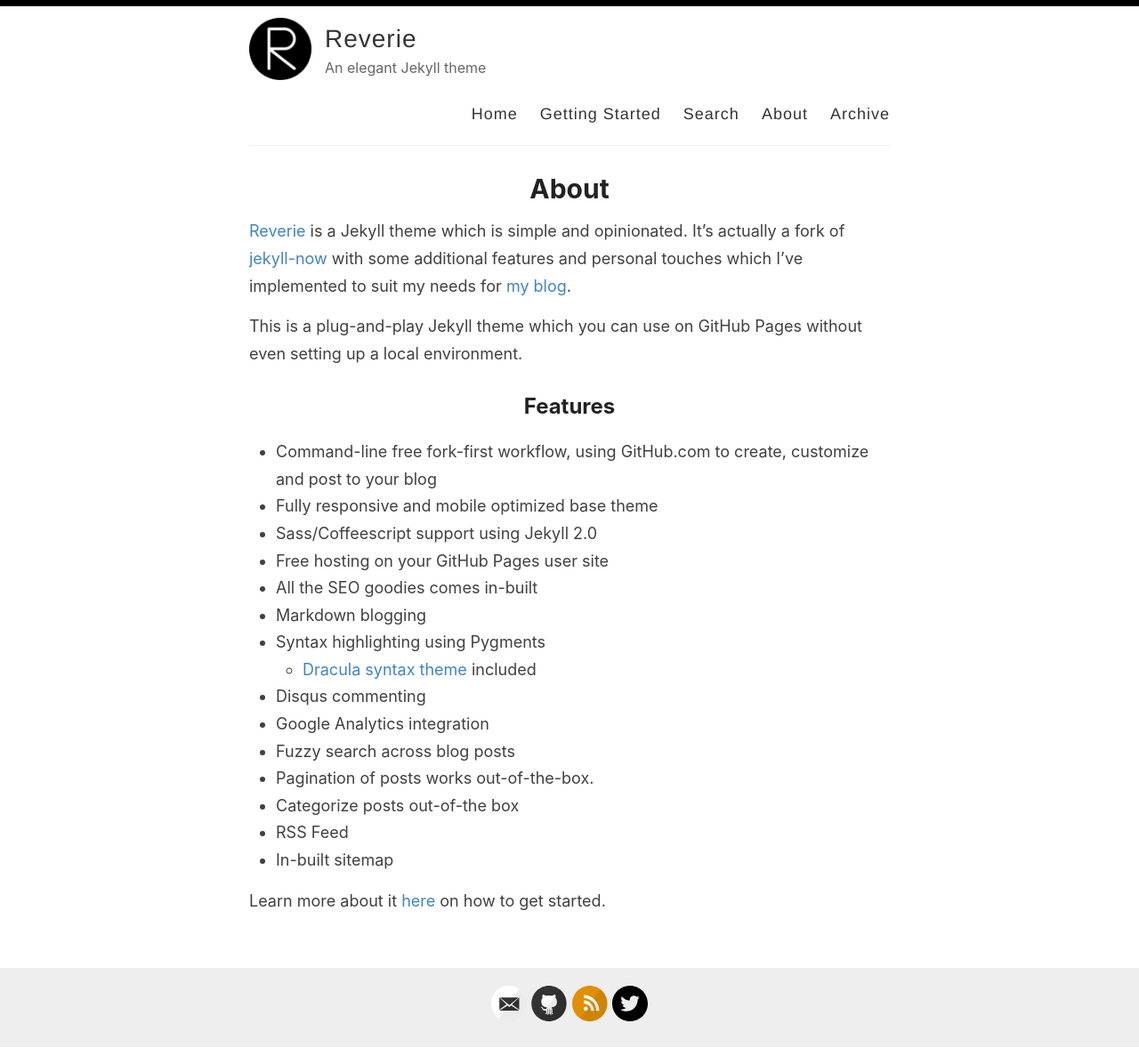
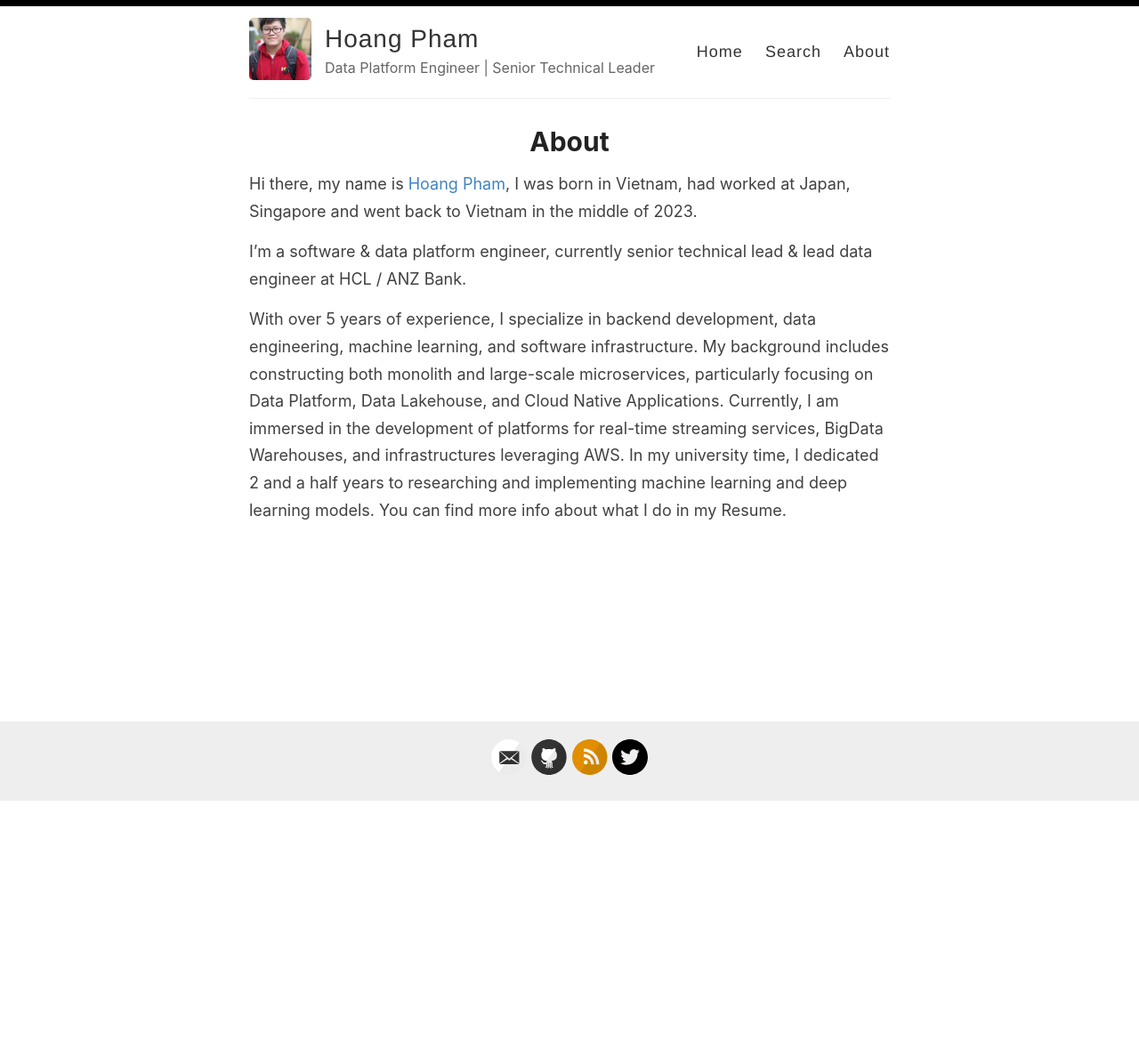
Before and after one commit to PhVHoang/phvhoang.github.io, a Jekyll site: the page built from _pages/about.md, in a window 1280 px wide. Shown: the whole page at 89% size. Built offline with Jekyll 4.4.1, drawn with Linux system fonts in a browser that asks for light colours; after the commit the page ends 901 px from its top, so only the background shows below that.

Commit message:
feat: add my info (#2)
* feat: add my info

Signed-off-by: Hoang Pham <a2k40pbc@gmail.com>

```diff
--- a/_config.yml
+++ b/_config.yml
@@ -3,16 +3,16 @@
 #
 
 # Name of your site (displayed in the header)
-name: Reverie
+name: Hoang Pham
 
 # Name of the author
-author: Amit Merchant
+author: Hoang Pham
 
 # Short bio or description (displayed in the header)
-description: An elegant Jekyll theme
+description: Data Platform Engineer | Senior Technical Leader
 
 # URL of your avatar or profile pic (you could use your GitHub profile pic)
-avatar: /images/reverie.png
+avatar: /images/avatar.png
 
 #
 # Flags below are optional
@@ -21,15 +21,15 @@ avatar: /images/reverie.png
 # Includes an icon in the footer for each username you enter
 footer-links:
   dribbble:
-  email: amit.d.merchant@gmail.com
+  email: phamhoang.hedspi@gmail.com
   facebook:
   flickr:
-  github: amitmerchant1990/reverie
+  github: https://github.com/PhVHoang
   instagram:
   linkedin:
   pinterest:
   rss: rss
-  twitter: amit_merchant
+  twitter: hoangphammmmm
   stackoverflow:
   youtube: # channel/<your_long_string> or user/<user-name>
   googleplus: # anything in your profile username that comes after plus.google.com/
--- a/_layouts/default.html
+++ b/_layouts/default.html
@@ -29,10 +29,10 @@
 
             <nav>
               <a href="{{ site.baseurl }}/">Home</a>
-              <a href="{{ site.baseurl }}/getting-started">Getting Started</a>
+<!--              <a href="{{ site.baseurl }}/getting-started">Getting Started</a>-->
               <a href="{{ site.baseurl }}/search">Search</a>
               <a href="{{ site.baseurl }}/about">About</a>
-              <a href="{{ site.baseurl }}/archive">Archive</a>
+<!--              <a href="{{ site.baseurl }}/archive">Archive</a>-->
             </nav>
           </header>
         </div>
--- a/_pages/about.md
+++ b/_pages/about.md
@@ -4,26 +4,9 @@ title: About
 permalink: /about/
 ---
 
-[Reverie](https://github.com/amitmerchant1990/reverie) is a Jekyll theme which is simple and opinionated. It's actually a fork of [jekyll-now](https://github.com/barryclark/jekyll-now) with some additional features and personal touches which I've implemented to suit my needs for [my blog](https://www.amitmerchant.com).
+Hi there, my name is [Hoang Pham](https://www.linkedin.com/in/hoang-pham-770010128/), I was born in Vietnam, had worked at Japan, Singapore and went back to Vietnam in the middle of 2023.
 
-This is a plug-and-play Jekyll theme which you can use on GitHub Pages without even setting up a local environment.
+I'm a software & data platform engineer, currently senior technical lead & lead data engineer at HCL / ANZ Bank.
 
-## Features
-
-- Command-line free fork-first workflow, using GitHub.com to create, customize and post to your blog
-- Fully responsive and mobile optimized base theme
-- Sass/Coffeescript support using Jekyll 2.0
-- Free hosting on your GitHub Pages user site
-- All the SEO goodies comes in-built
-- Markdown blogging
-- Syntax highlighting using Pygments
-    - [Dracula syntax theme](https://draculatheme.com/) included
-- Disqus commenting
-- Google Analytics integration
-- Fuzzy search across blog posts
-- Pagination of posts works out-of-the-box.
-- Categorize posts out-of-the box
-- RSS Feed
-- In-built sitemap
-
-Learn more about it [here](https://github.com/amitmerchant1990/reverie) on how to get started.
+With over 5 years of experience, I specialize in backend development, data engineering, machine learning, and software infrastructure. My background includes constructing both monolith and large-scale microservices, particularly focusing on Data Platform, Data Lakehouse, and Cloud Native Applications. Currently, I am immersed in the development of platforms for real-time streaming services, BigData Warehouses, and infrastructures leveraging AWS. In my university time, I dedicated 2 and a half years to researching and implementing machine learning and deep learning models.
+You can find more info about what I do in my Resume.
```
Also changed, not shown: _posts/2019-02-13-introducing-reverie-jekyll-theme.md (deleted, +0 -85 lines), _posts/2019-08-08-no-title-posts.md (deleted, +0 -6 lines), _posts/2019-12-11-pullquotes.md (deleted, +0 -14 lines), _posts/2019-2-13-Hello-World.md (added, +1 -0 lines), _posts/2019-7-27-super-long-article.md (deleted, +0 -11 lines), _posts/2019-7-27-this-post-demonstrates-post-content-styles.md (deleted, +0 -95 lines), _posts/2019-7-28-super-short-article.md (deleted, +0 -7 lines), _posts/2019-8-12-code-snippets.md (deleted, +0 -42 lines), .github/FUNDING.yml (deleted), images/avatar.png (added).
